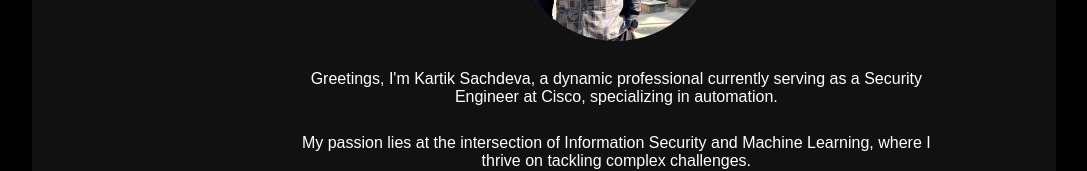
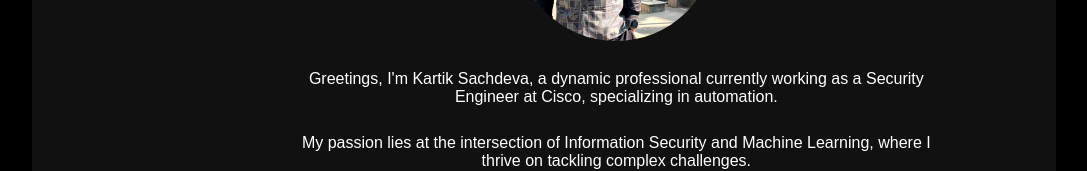
Before and after one commit to kartiksachdeva3/Profile, a React (Create React App) app: page / in a window 1280 px wide. Shown: the part 368-539 px from the top of the page, without its empty margins (96-1183 px from the left). Built offline with nearby package versions, Linux system fonts and the light colour scheme.

Commit message:
Changed from serving to working

```diff
--- a/src/details/About.jsx
+++ b/src/details/About.jsx
@@ -9,7 +9,7 @@
       <div className="about-content">
         <img src={profile} alt="Profile" className="profile-picture" />
         <p className="about-description">
-          Greetings, I'm Kartik Sachdeva, a dynamic professional currently serving as a Security Engineer at Cisco, specializing in automation.
+          Greetings, I'm Kartik Sachdeva, a dynamic professional currently working as a Security Engineer at Cisco, specializing in automation.
         </p>
               <p className="about-description">
 
```
